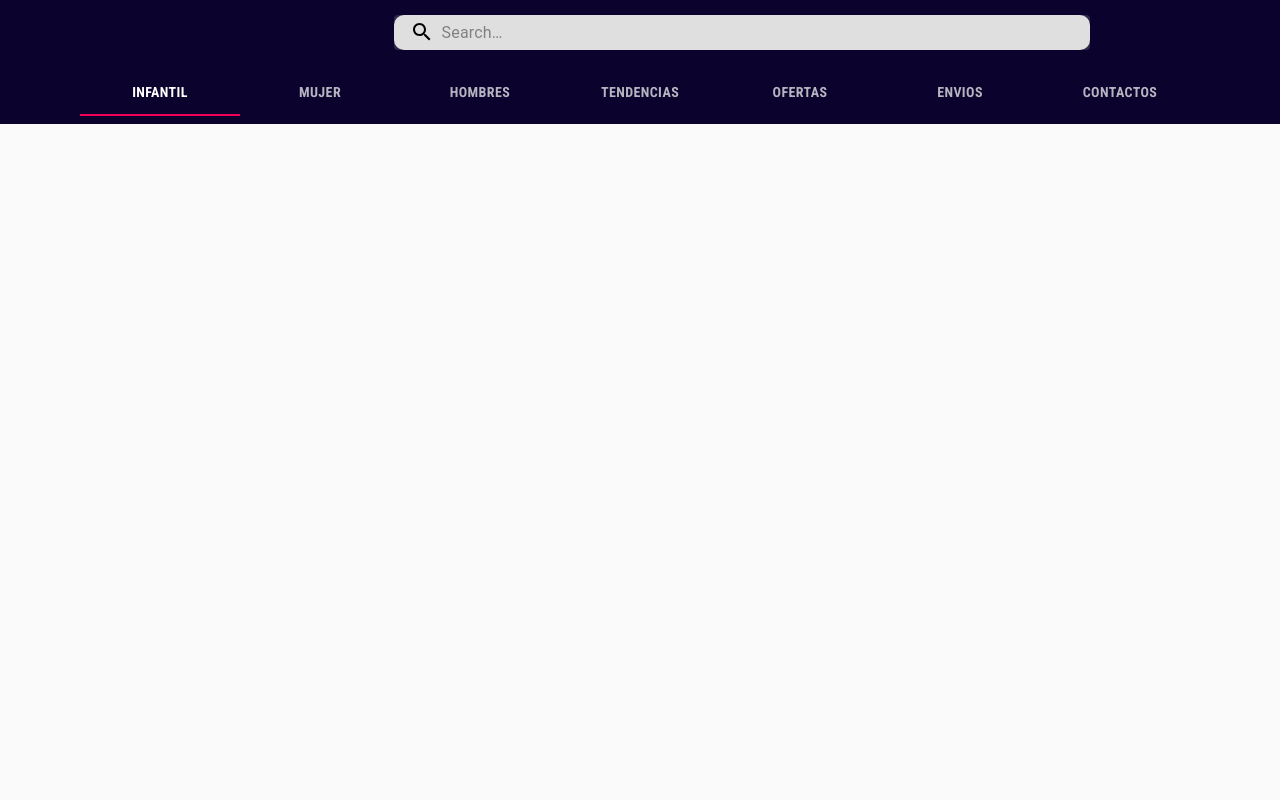
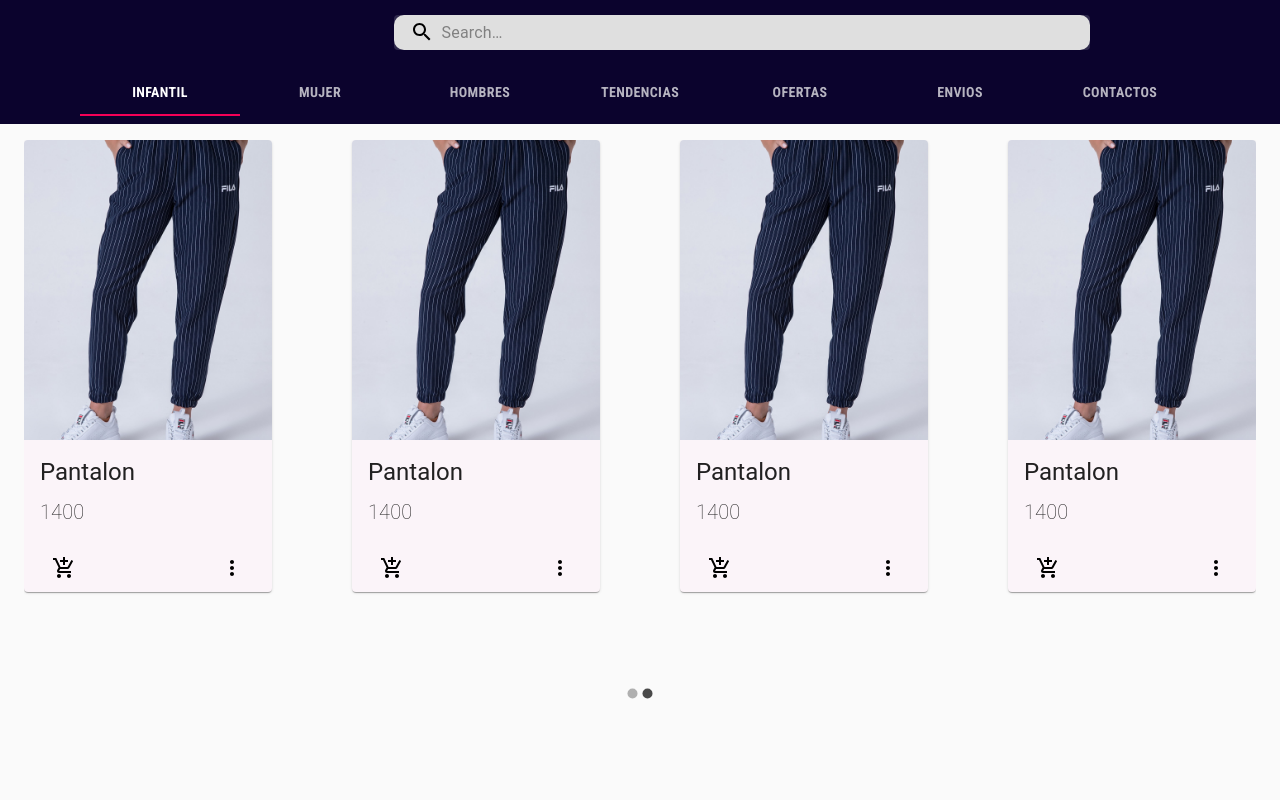
Before and after one commit to Sayon1992/frontRopaLandia, a React (Create React App) app: page / in a window 1280 px wide. Shown: the top 800 px of the page. Built offline with nearby package versions, Linux system fonts and the light colour scheme.

Commit message:
Se cambia posicion de la Navbar

```diff
--- a/src/App.js
+++ b/src/App.js
@@ -8,6 +8,8 @@
 import { CssBaseline } from '@material-ui/core';
 import { LoginContext } from "./context/loginContext";
 import VerTienda from './components/tiendas/VerTienda';
+import Navbar from './components/Navbars/Navbar'
+import Navbar2 from './components/Navbars/Navbar2'
 //import ClipLoader from 'react-spinners/ClipLoader';
 
 function App() {
@@ -26,6 +28,8 @@
   return (
     <div>
       <LoginContext.Provider value={{logueado, setLogueado}}>
+      <Navbar />
+      <Navbar2 />
       <CssBaseline />
           <Route exact path="/" component={PaginaPrincipal}/>
           <Route exact path="/Registrarse" component={Registrarse}/>
--- a/src/components/PaginaPrincipal.js
+++ b/src/components/PaginaPrincipal.js
@@ -6,8 +6,6 @@
 import Carousel from 'react-material-ui-carousel';
 //import axios from 'axios';
 import { withRouter } from 'react-router-dom';
-import Navbar from './Navbars/Navbar';
-import Navbar2 from './Navbars/Navbar2';
 import Tiendas from './tiendas/Tiendas';
 
 const useStyles = makeStyles((theme)=>({
@@ -142,10 +140,9 @@
     },[]) **/
     return (
         <div className={classes.root}>
-            <Navbar />
-            <Navbar2 />
+            {/* <Navbar />
+            <Navbar2 /> */}
             <Container maxWidth="lg">
-            <Grid container>
             <Carousel
             indicators="false"
             animation="fade"
@@ -185,7 +182,6 @@
                     </Grid>
                 </Grid>
             </Carousel>
-            </Grid>
             <Grid container>
                 {tiendas.map((tienda)=>(
                     <Grid item md={6} className={classes.tienda} key={tienda.id}>
```
Lines whose indentation alone changed are shown as unchanged.
